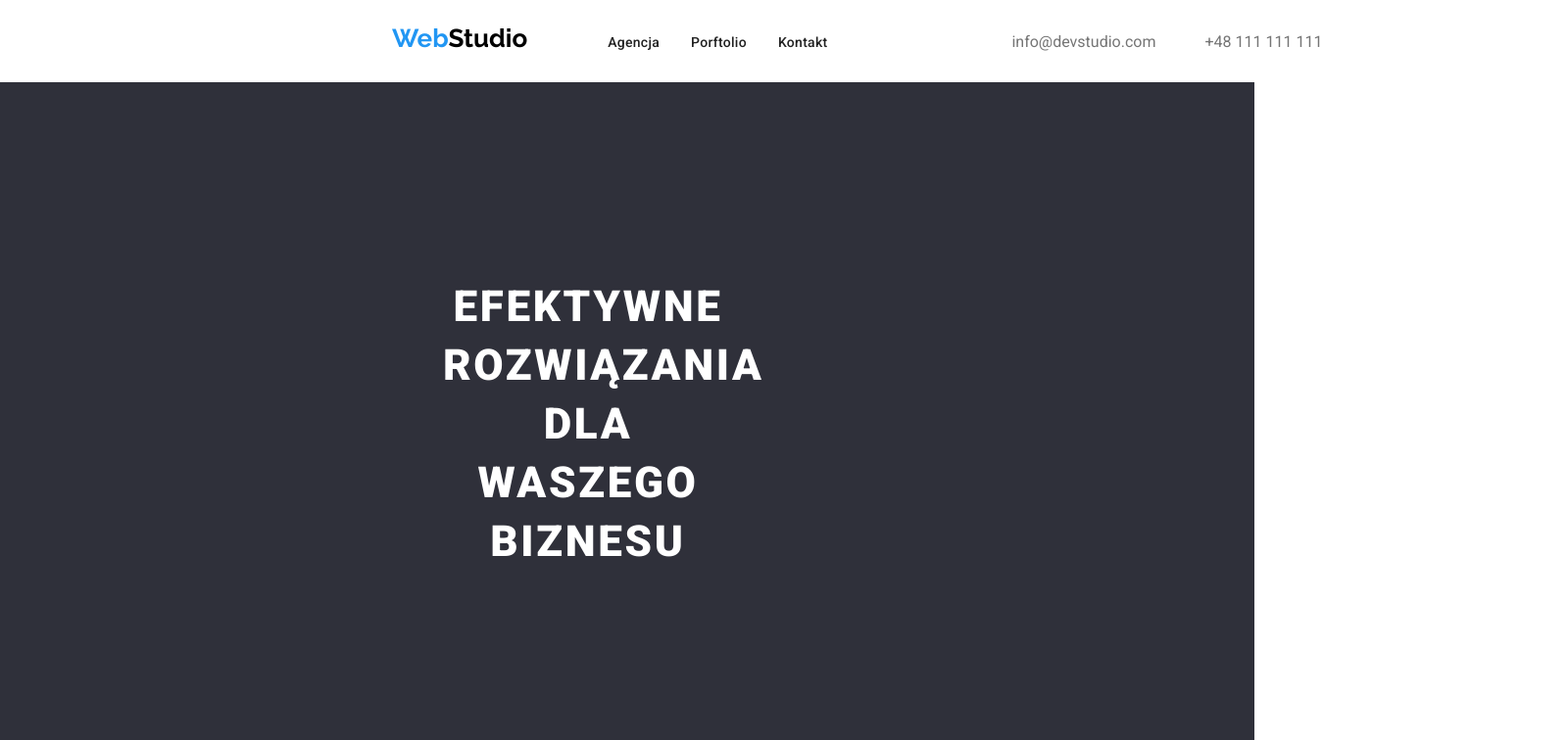
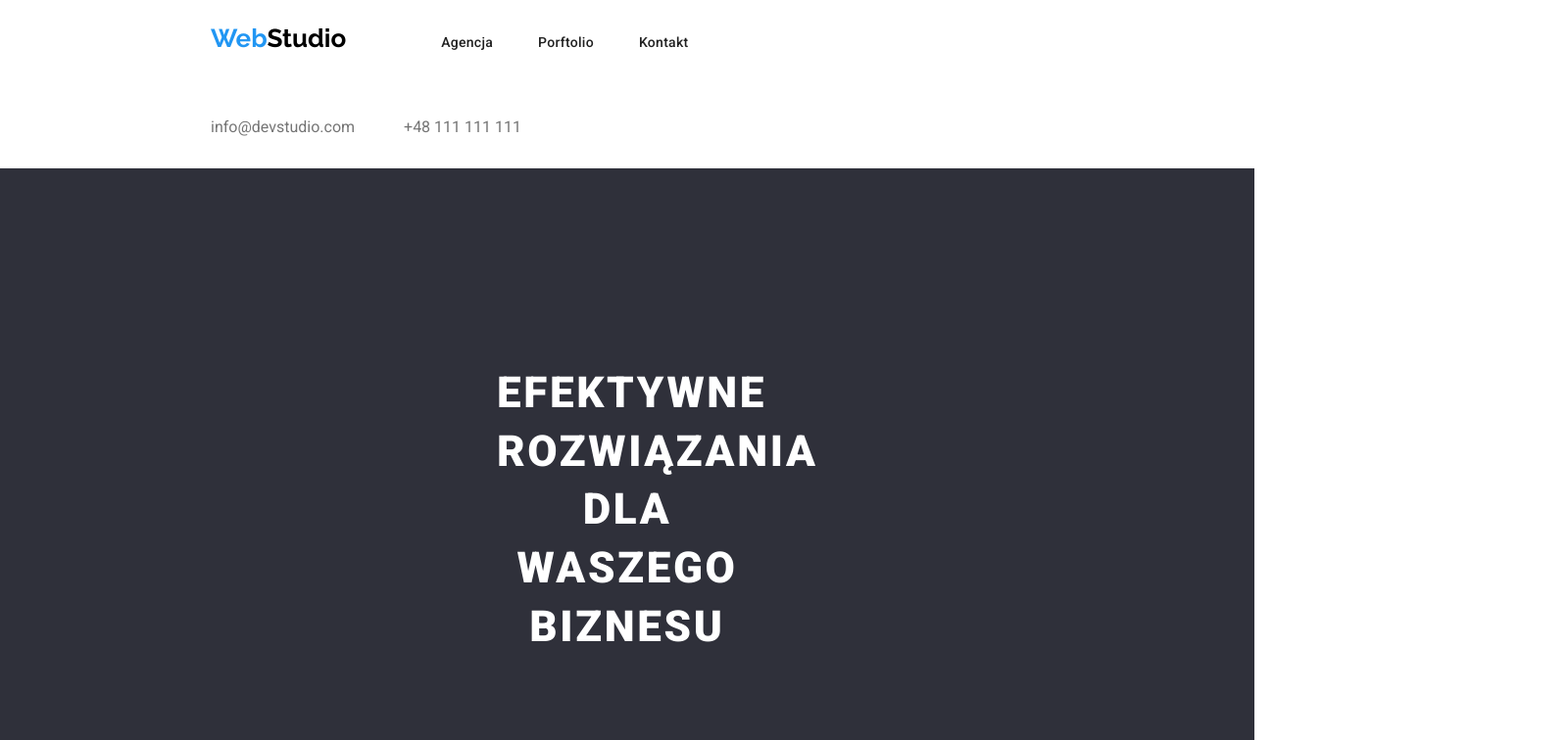
Before and after one commit to KacperTrybus/goit-markup-hw-03, a plain HTML site: page index.html in a window 1280 px wide. Shown: the top 756 px of the page at 98% size, 1600 px wide, since content can reach past the window. Drawn offline with nearby package versions, Linux system fonts and the light colour scheme.

Commit message:
working on header

```diff
--- a/css/styles.css
+++ b/css/styles.css
@@ -73,12 +73,6 @@ body {
 .contact {
   text-decoration: none;
   color: var(--nr-color);
-  display: inline-flex;
-  padding-top: 32px;
-  padding-bottom: 32px;
-}
-.contact-mail {
-  padding-right: 50px;
 }
 
 .nav-font {
@@ -93,9 +87,7 @@ body {
   list-style-type: none;
   display: inline-flex;
 }
-.mid-element-navlist {
-  padding: 0px 32px 0px 32px;
-}
+
 .nav-list-sec {
   list-style-type: none;
   display: inline-flex;
@@ -237,26 +229,33 @@ body {
 }
 .container {
   width: 1200px;
+  padding: 0px 15px;
+  margin: 0px auto;
 }
 .box-head {
   border-bottom: 1px;
-  display: flexbox;
+  display: flex;
+  width: 1600px;
 }
 .logo-box {
-  padding: 24px 78px 25px 200px;
+  padding: 24px 0px 25px 0px;
   display: inline-flex;
 }
-
 .nav-box {
-  justify-content: center;
   display: inline-flex;
+  padding: 27px 371px 37px 93px;
 }
-
+.mid-element-navlist {
+  display: inline-flex;
+  margin: 0px 46px 0px 46px;
+}
+.nav-list-sec-box {
+  padding: 32px 12px 32px 0px;
+}
+.contact-mail {
+  margin-right: 50px;
+}
 .main-section-box {
   display: block;
   background-color: #2f303a;
 }
-
-.nav-list-sec-box {
-  padding-left: 184px;
-}
--- a/index.html
+++ b/index.html
@@ -30,8 +30,8 @@
   </head>
 
   <body>
-    <div class="container margin">
-      <header class="box-head">
+    <header class="box-head">
+      <div class="container">
         <div class="logo-box">
           <a href="index.html" class="logo"><span class="logo-color">Web</span>Studio</a>
         </div>
@@ -43,17 +43,17 @@
           </ul>
         </nav>
 
-        <ul class="nav-list-sec nav-list-sec-box">
+        <ul class="nav-list-sec-box nav-list-sec">
           <li>
             <a href="mailto:info@devstudio.com" class="contact contact-mail">info@devstudio.com</a>
           </li>
 
           <li class="grey-font">
-            <a href="tel:+48111111111" class="contact">+48&nbsp;111&nbsp;111&nbsp;111</a>
+            <a href="tel:+48111111111" class="contact">+48 111 111 111</a>
           </li>
         </ul>
-      </header>
-    </div>
+      </div>
+    </header>
 
     <!-- dokonczyc  -->
     <main class="main-section">
```
